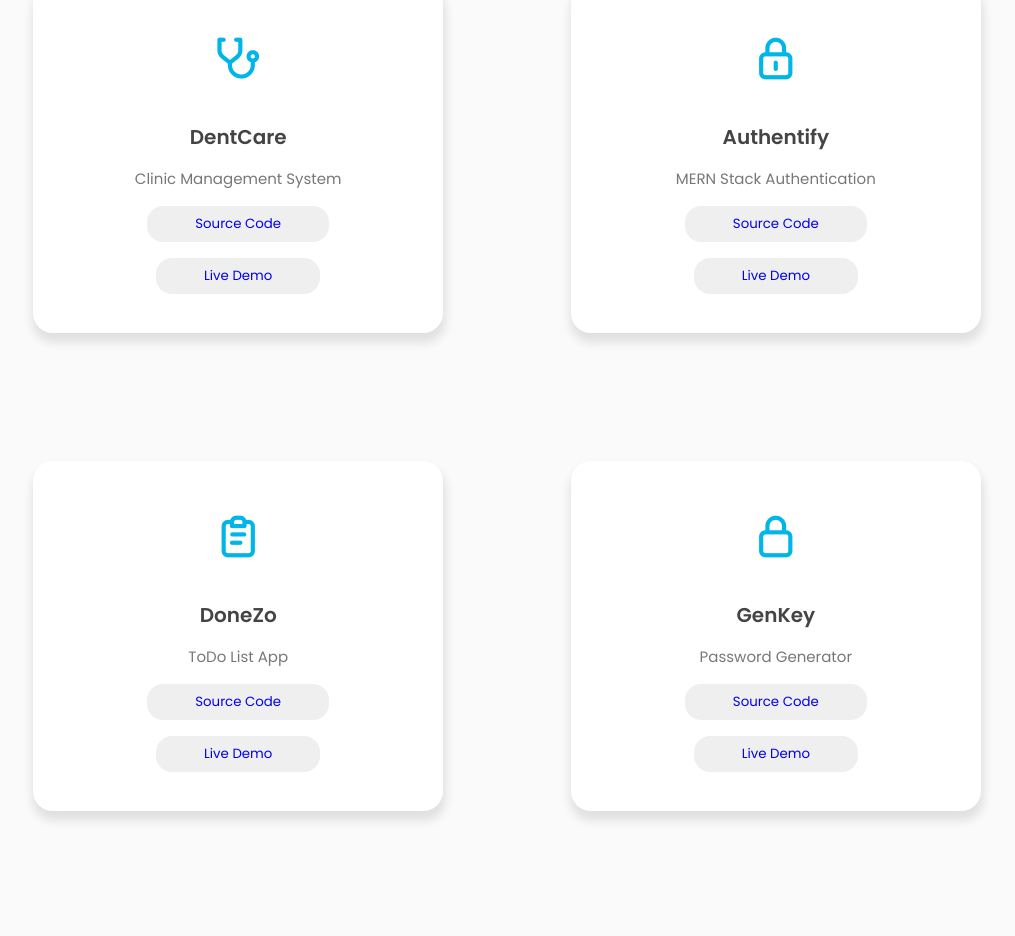
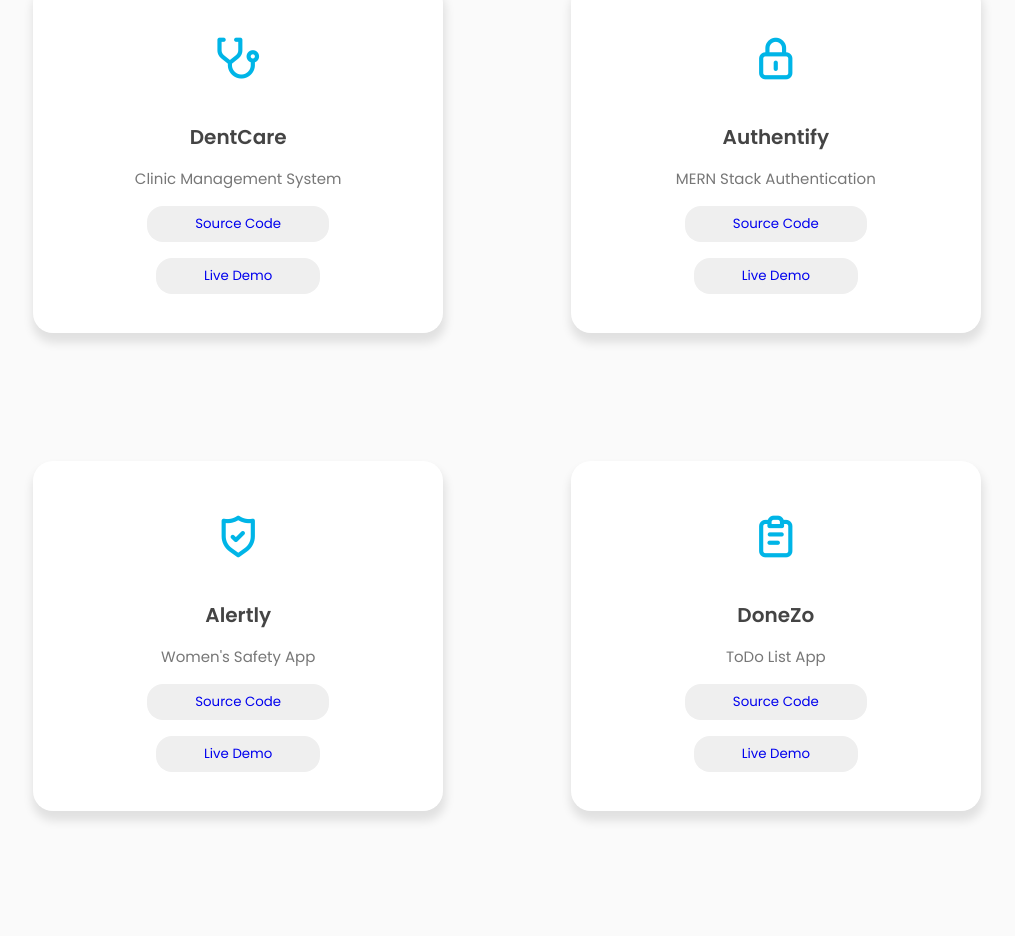
Before and after one commit to bhaveshjain2603/Portfolio-Website, a plain HTML site: page index.html in a window 1280 px wide. Shown: the part 2188-3124 px from the top of the page, without its empty margins (133-1148 px from the left). Drawn offline with nearby package versions, Linux system fonts and the light colour scheme.

Commit message:
Added projects

```diff
--- a/index.html
+++ b/index.html
@@ -107,6 +107,7 @@
                             </div>
                             <div class="skills-list">
                                 <span>React</span>
+                                <span>Redux</span>
                                 <span>Material UI</span>
                                 <span>Bootstrap</span>
                                 <span>TailwindCSS</span>
@@ -138,6 +139,7 @@
                                 <span>Git</span>
                                 <span>Postman</span>
                                 <span>VS Code</span>
+                                <span>Twilio</span>
                             </div>
                         </div>
                     </div>
@@ -191,6 +193,13 @@
                         <label>MERN Stack Authentication</label>
                         <button><a href="https://github.com/bhaveshjain2603/Authentify" target="_blank">Source Code</a></button>
                         <button><a href="https://sbk-authentify.vercel.app" target="_blank">Live Demo</a></button>
+                    </div>
+                    <div class="project-box">
+                        <i class="uil uil-shield-check"></i>
+                        <h3>Alertly</h3>
+                        <label>Women's Safety App</label>
+                        <button><a href="https://github.com/bhaveshjain2603/Alertly" target="_blank">Source Code</a></button>
+                        <button><a href="https://sbk-alertly.vercel.app" target="_blank">Live Demo</a></button>
                     </div>
                     <div class="project-box">
                         <i class="uil uil-clipboard-notes"></i>
```
